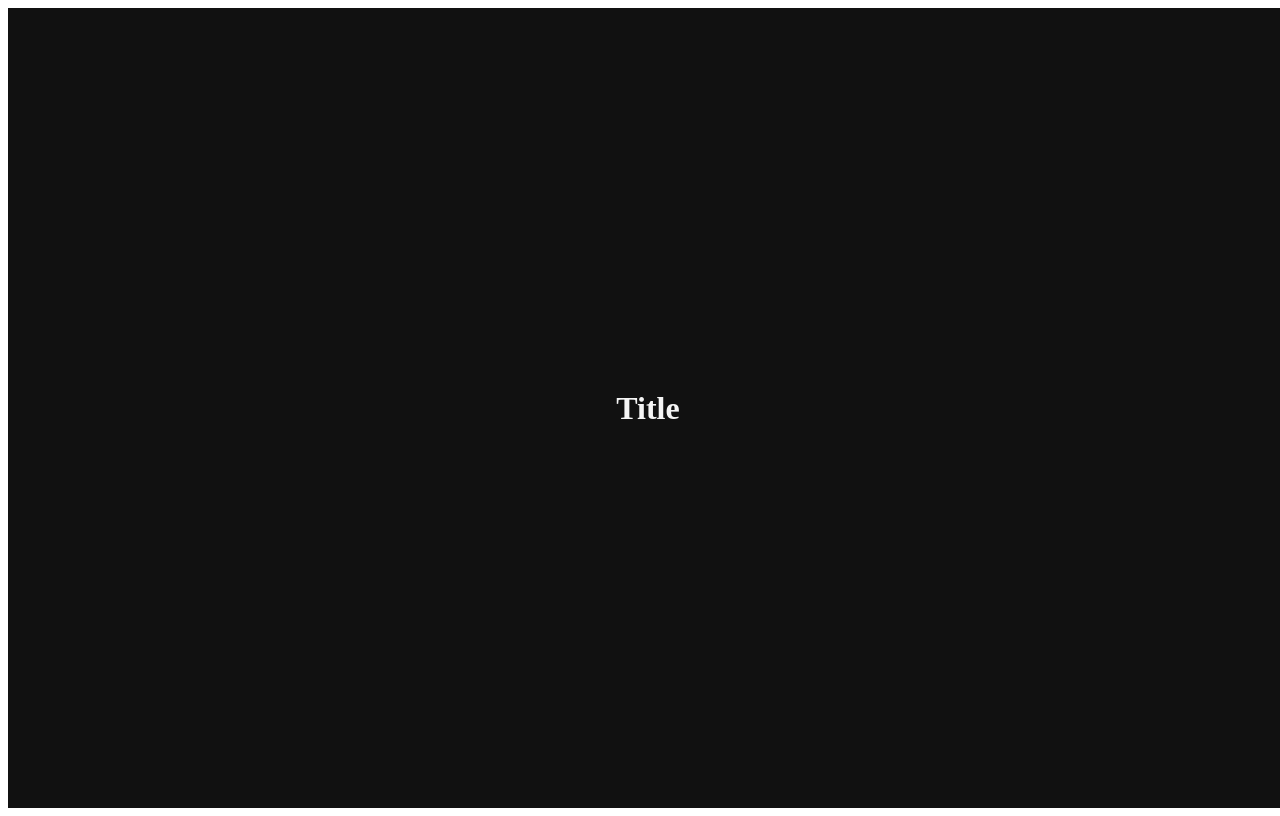
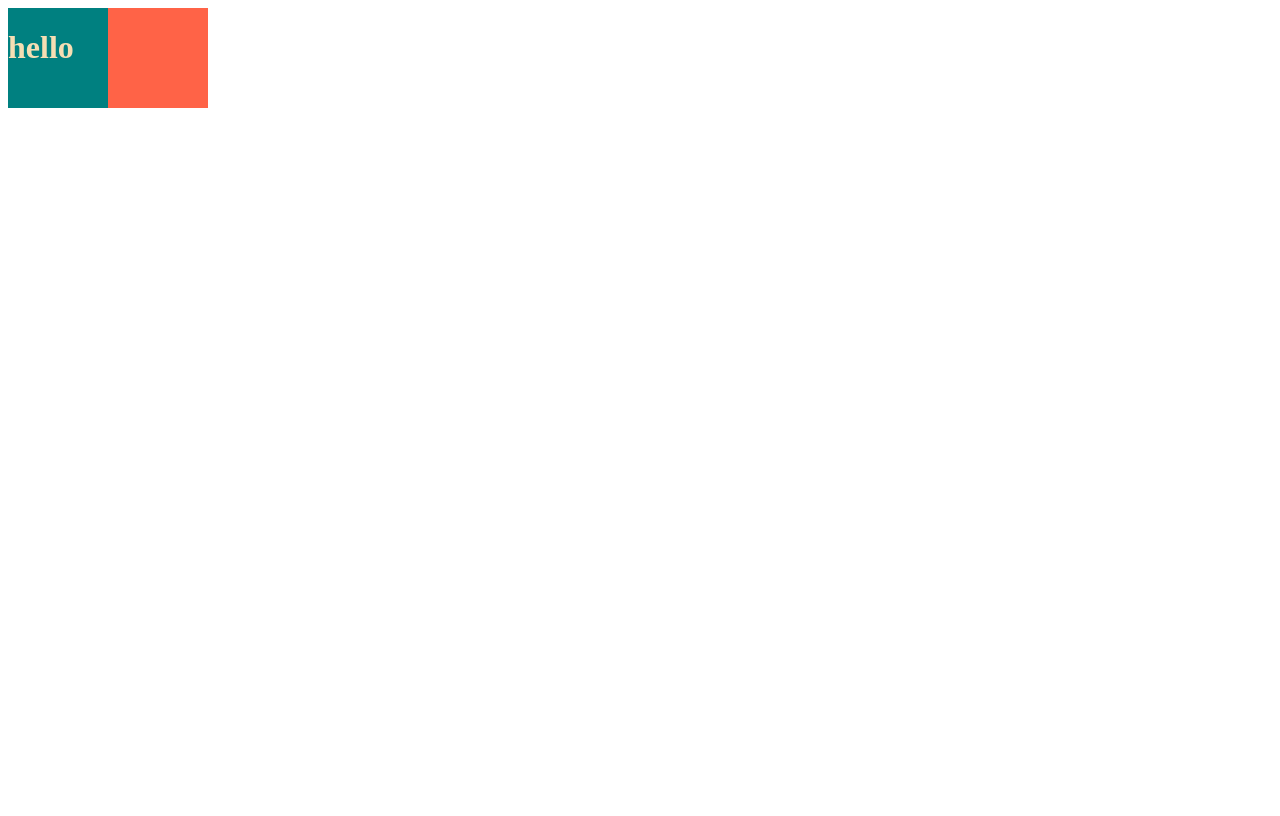
Before and after one commit to landhyun/react_master_class, a React (Create React App) app: page / in a window 1280 px wide. Built offline with nearby package versions, Linux system fonts and the light colour scheme.

Commit message:
#2.1 styled-component 기본

```diff
--- a/src/App.js
+++ b/src/App.js
@@ -1,24 +1,34 @@
-import styled, { keyframes } from "styled-components";
+import styled from 'styled-components';
 
-const Wrapper = styled.div`
+const Father = styled.div`
     display: flex;
-    height: 100vh;
-    width: 100vw;
-    justify-content: center;
-    align-items: center;
-    background-color: ${(props) => props.theme.backgroundColor};
 `;
 
-const Title = styled.h1`
-    color: ${(props) => props.theme.textColor};
+const BoxOne = styled.div`
+    background-color: teal;
+    width: 100px;
+    height: 100px;
+`;
+
+const BoxTwo = styled.div`
+    background-color: tomato;
+    width: 100px;
+    height: 100px;
+`;
+
+const Text = styled.h1`
+    color: wheat;
 `;
 
 function App() {
     return (
-      <Wrapper>
-        <Title>Title</Title>
-      </Wrapper>
-    );
+        <Father>
+            <BoxOne>
+                <Text>hello</Text>
+            </BoxOne>
+            <BoxTwo/>
+        </Father>
+  );
 }
 
 export default App;
--- a/src/index.js
+++ b/src/index.js
@@ -1,24 +1,11 @@
 import React from 'react';
 import ReactDOM from 'react-dom/client';
 import App from './App';
-import { ThemeProvider } from 'styled-components';
 
 const root = ReactDOM.createRoot(document.getElementById('root'));
 
-const darkTheme = {
-    textColor: "whiteSmoke",
-    backgroundColor: "#111"
-};
-
-const lightTheme = {
-  textColor: "#111",
-  backgroundColor: "whiteSmoke"
-};
-
 root.render(
 <React.StrictMode>
-    <ThemeProvider theme={darkTheme}>
-        <App></App>
-    </ThemeProvider>
+    <App/>
 </React.StrictMode>
 );
```
Also changed, not shown: 1 other file (tests, documents, lock files or other folders).
